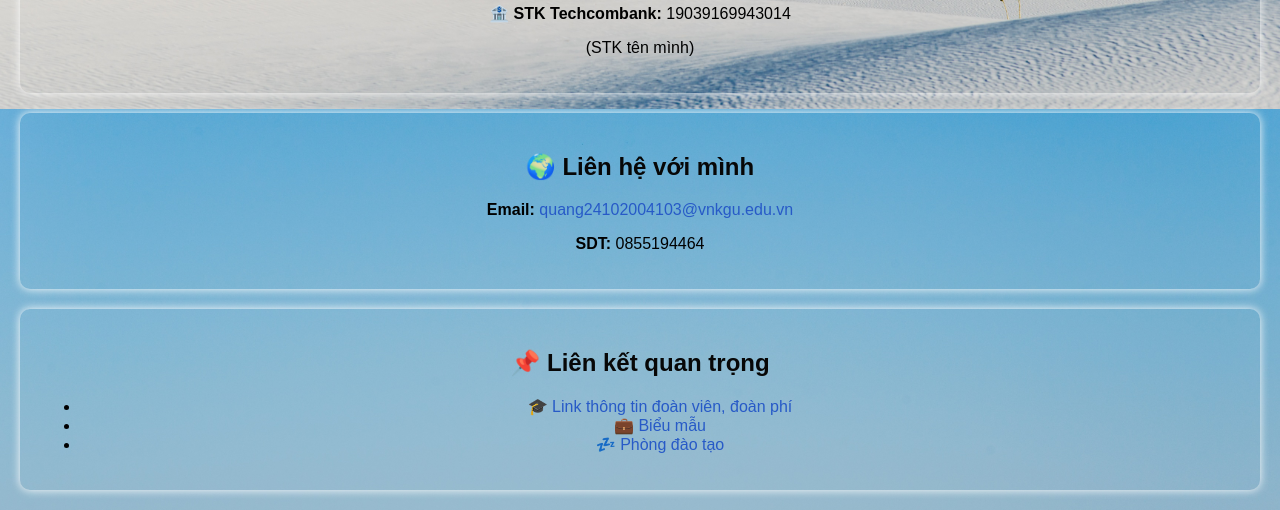
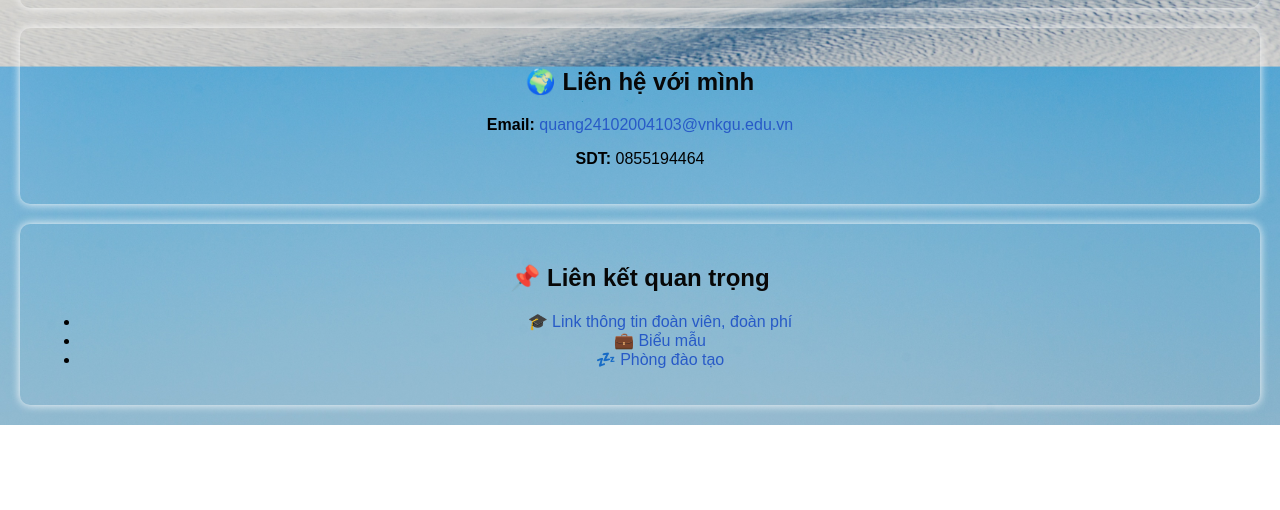
Before and after one commit to IouhC/B024NA3_, a plain HTML site: page index.html in a window 1280 px wide. Shown: the part 1092-1602 px from the top of the page. After the commit the page ends 1517 px from the top, so only its background shows below. Drawn offline with Linux system fonts and the light colour scheme.

Commit message:
Fix Code

```diff
--- a/index.html
+++ b/index.html
@@ -25,8 +25,6 @@
     <section>
         <h2>💰 Quỹ lớp</h2>
         <img src="images/techcombank-logo.jpg" alt="Techcombank Logo" width="200">
-        <p><strong>🏦 STK Techcombank:</strong> 19039169943014</p>
-        <p>(STK tên mình)</p>
     </section>
 
     <section>
```
